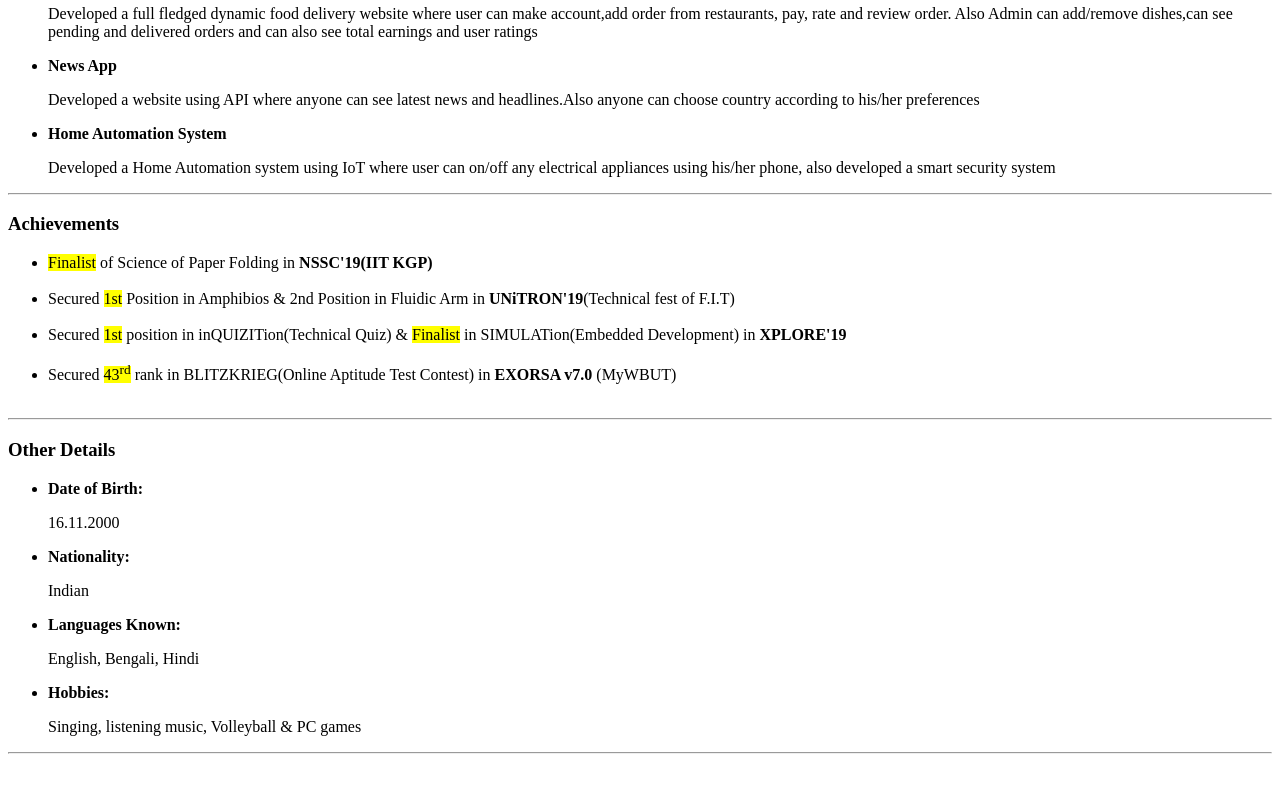
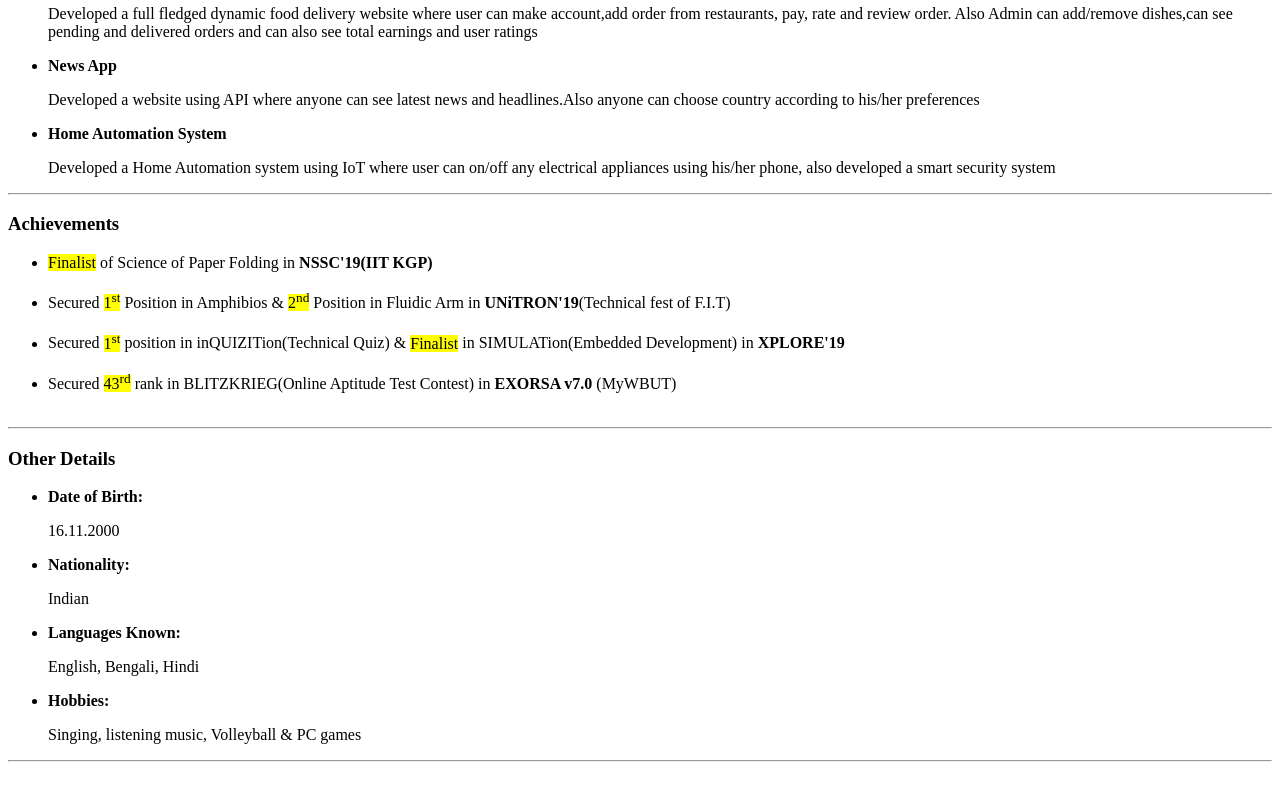
Before and after one commit to sourasishchakraborty/resume, a plain HTML site: page index.html in a window 1280 px wide. Shown: the part 1387-2187 px from the top of the page. Drawn offline with Linux system fonts and the light colour scheme.

Commit message:
Update index.html

```diff
--- a/index.html
+++ b/index.html
@@ -81,8 +81,8 @@
 	<h3>Achievements</h3>
 	<ul>
 		<li><mark>Finalist</mark> of Science of Paper Folding in <b>NSSC'19(IIT KGP)</b></li><br>
-		<li>Secured <mark>1st</mark> Position in Amphibios & 2nd Position in Fluidic Arm in <b>UNiTRON'19</b>(Technical fest of F.I.T)</li><br>
-		<li>Secured <mark>1st</mark> position in inQUIZITion(Technical Quiz) & <mark>Finalist</mark> in SIMULATion(Embedded Development) in <b>XPLORE'19</b></li><br>
+		<li>Secured <mark>1<sup>st</sup></mark> Position in Amphibios & <mark>2<sup>nd</sup></mark> Position in Fluidic Arm in <b>UNiTRON'19</b>(Technical fest of F.I.T)</li><br>
+		<li>Secured <mark>1<sup>st</sup></mark> position in inQUIZITion(Technical Quiz) & <mark>Finalist</mark> in SIMULATion(Embedded Development) in <b>XPLORE'19</b></li><br>
 		<li>Secured <mark>43<sup>rd</sup></mark> rank in BLITZKRIEG(Online Aptitude Test Contest) in <b>EXORSA v7.0</b> (MyWBUT)</li><br>
 	</ul>
 	<hr>
```
